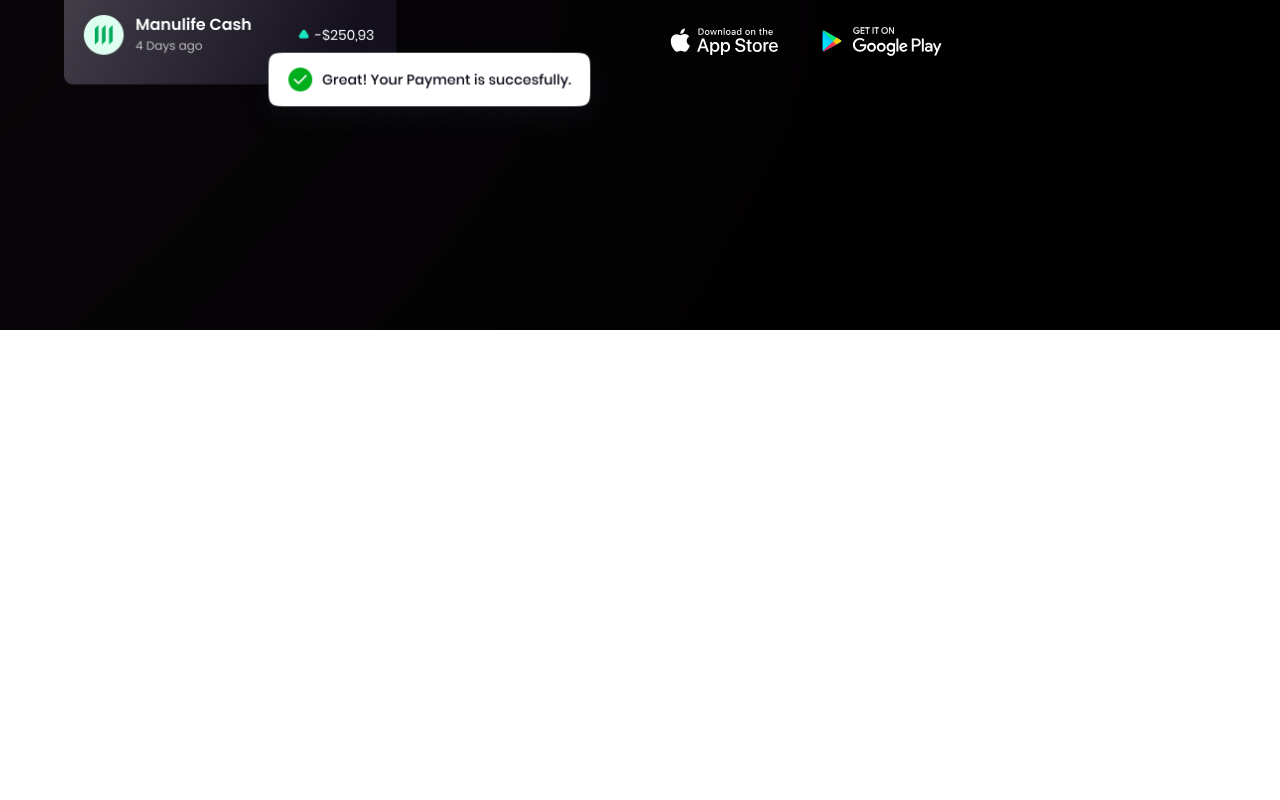
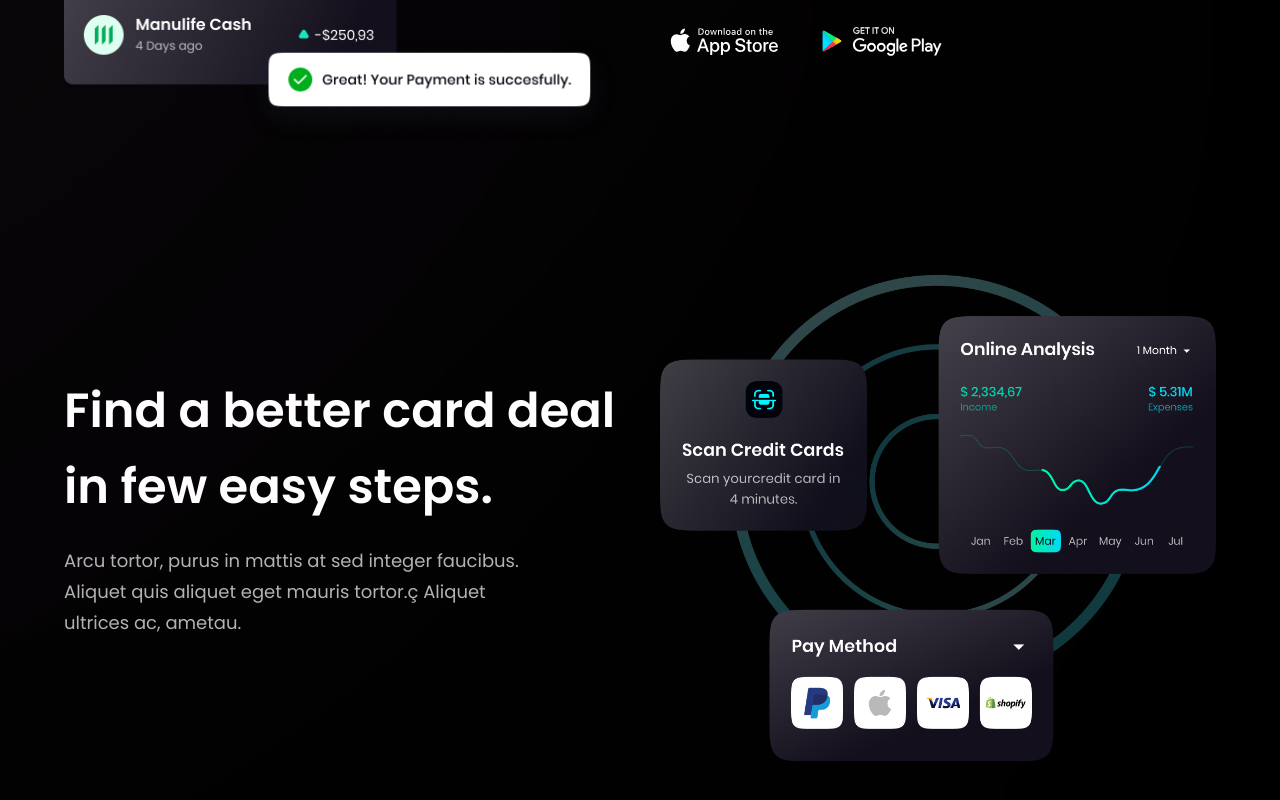
Before and after one commit to YuliyaAdamiv/PaymentMethod, a React (Vite) app: page / in a window 1280 px wide. Shown: the part 1925-2725 px from the top of the page. Before the commit the page ends 2255 px from the top, so only its background shows below. Built offline with nearby package versions, Linux system fonts and the light colour scheme; the HTML template or start-up script is replaced by a standard one.

Commit message:
add component CardDeal

```diff
--- a/src/components/CardDeal.jsx
+++ b/src/components/CardDeal.jsx
@@ -1,7 +1,24 @@
-import React from 'react';
+import { card } from '../assets';
+import styles, { layout } from '../style';
+import Button from './Button';
 
-const CardDeal = () => {
-  return <div>CardDeal</div>;
-};
+const CardDeal = () => (
+    <section className={layout.section}>
+        <div className={layout.sectionInfo}>
+            <h2 className={styles.heading2}>
+                Find a better card deal <br className="sm:block hidden" /> in few easy steps.
+            </h2>
+            <p className={`${styles.paragraph} max-w-[470px] mt-5`}>
+                Arcu tortor, purus in mattis at sed integer faucibus. Aliquet quis aliquet eget mauris tortor.ç Aliquet ultrices ac, ametau.
+            </p>
+
+            <Button styles={`mt-10`} />
+        </div>
+
+        <div className={layout.sectionImg}>
+            <img src={card} alt="billing" className="w-[100%] h-[100%]" />
+        </div>
+    </section>
+);
 
 export default CardDeal;
```
